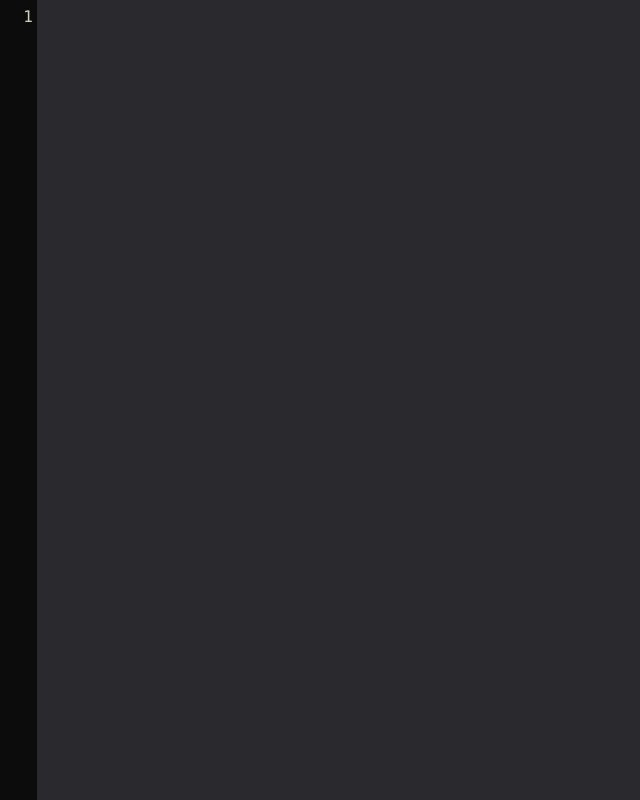
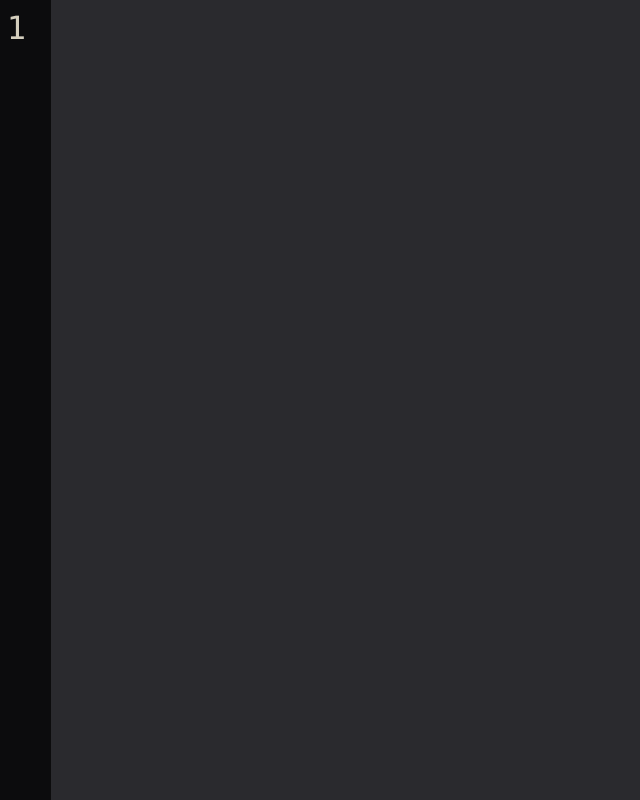
Before and after one commit to dcalsky/jclint, a website built with Parcel: page playground/index.html in a window 1280 px wide. Shown: the whole page, without its empty margins (0-640 px from the left). Built offline with nearby package versions, Linux system fonts and the light colour scheme.

Commit message:
chore(playground): increase font size and gutter width

```diff
--- a/playground/styles/main.less
+++ b/playground/styles/main.less
@@ -14,20 +14,19 @@ body {
   height: 100%;
   border: 0;
   width: 100%;
-  line-height: 25px;
-  font-size: 16px;
+  line-height: 1.5;
+  font-size: 2rem;
   font-family: Consolas, Monaco, monospace;
   opacity: 1;
   transition: opacity 0.3s;
 }
 
+.CodeMirror .CodeMirror-gutters {
+  width: 50px;
+}
+
 .CodeMirror .CodeMirror-linenumber {
   color: #d4cebd;
-  padding-left: 12px;
-}
-.canvas-mode .CodeMirror {
-  opacity: 0;
-  transition: opacity 1s;
 }
 
 .error {
```
